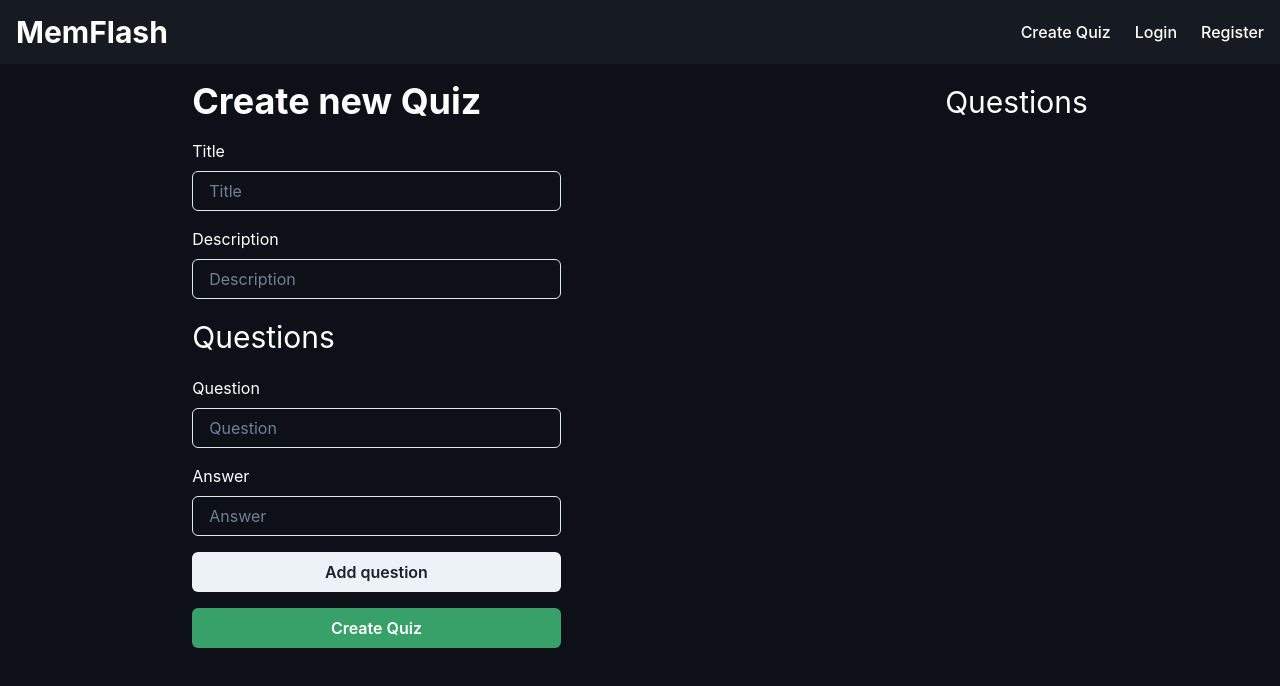
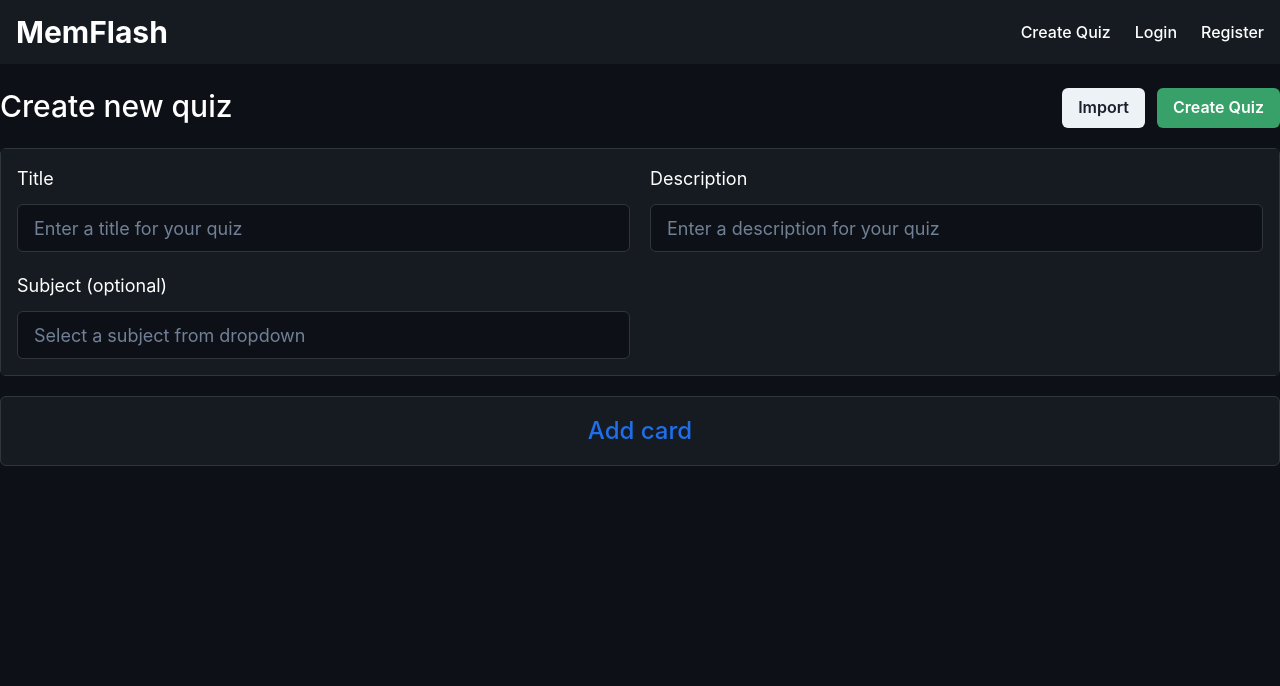
Before and after one commit to dalvelab/memflash, a React (Vite) app: page /quiz/create in a window 1280 px wide. Shown: the top 686 px of the page. Built offline with nearby package versions, Linux system fonts and the light colour scheme.

Commit message:
Improved UI/UX of CreateQuiz page

```diff
--- a/src/App.tsx
+++ b/src/App.tsx
@@ -9,6 +9,9 @@ const theme = extendTheme({
     },
     border: {
       default: "#30363d",
+    },
+    blue: {
+      default: "#1f6feb",
     },
   },
 });
--- a/src/pages/CreateQuiz.tsx
+++ b/src/pages/CreateQuiz.tsx
@@ -5,32 +5,43 @@ import {
   Flex,
   Heading,
   Box,
-  Input,
+  Grid,
   Text,
   Button,
 } from "@chakra-ui/react";
 
 import { Question } from "../entities/quiz/model/models";
+import { Input } from "../shared/components";
 
 export const CreateQuiz = () => {
   const [title, setTitle] = useState("");
   const [description, setDescription] = useState("");
   const [questions, setQuestions] = useState<Question[]>([]);
-  const [question, setQuestion] = useState("");
-  const [answer, setAnswer] = useState("");
 
   const navigate = useNavigate();
 
-  const addQuestion = () => {
+  const addCard = () => {
     setQuestions([
       ...questions,
       {
-        question,
-        answer,
+        question: "",
+        answer: "",
       },
     ]);
-    setQuestion("");
-    setAnswer("");
+  };
+
+  const onInputChange = (
+    type: "question" | "answer",
+    value: string,
+    index: number
+  ) => {
+    const questionsCopy = [...questions];
+    questionsCopy.splice(index, 1, {
+      question: type === "question" ? value : questions[index].question,
+      answer: type === "answer" ? value : questions[index].answer,
+    });
+
+    setQuestions(questionsCopy);
   };
 
   const createQuiz = useCallback(() => {
@@ -46,82 +57,141 @@ export const CreateQuiz = () => {
   }, [title, description, questions]);
 
   return (
-    <chakra.section w="full" display="flex" justifyContent="space-around">
-      <Box mt={4}>
-        <Heading color="white">Create new Quiz</Heading>
-        <Box mt={4}>
-          <chakra.label color="white" htmlFor="title">
+    <chakra.section w="full" display="flex" flexDir="column">
+      <Flex mt={6} justifyContent="space-between">
+        <Heading size="lg" fontWeight="medium" color="white">
+          Create new quiz
+        </Heading>
+        <Flex gap={3}>
+          <Button colorScheme="gray" onClick={createQuiz}>
+            Import
+          </Button>
+          <Button colorScheme="green" onClick={createQuiz}>
+            Create Quiz
+          </Button>
+        </Flex>
+      </Flex>
+      <Box
+        mt={5}
+        border="1px solid"
+        borderColor="border.default"
+        borderRadius="md"
+      >
+        <Grid p={4} gridTemplateColumns="1fr 1fr" bg="black.header" gap={5}>
+          <Box>
+            <chakra.label color="white" htmlFor="title" fontSize="lg">
               Title
             </chakra.label>
             <Input
-            mt={2}
-            placeholder="Title"
+              size="lg"
+              mt={3}
+              placeholder="Enter a title for your quiz"
               color="white"
               name="title"
+              autoComplete="off"
               value={title}
               onChange={(e) => setTitle(e.target.value)}
             />
           </Box>
-        <Box mt={4}>
-          <chakra.label color="white" htmlFor="description">
+          <Box>
+            <chakra.label color="white" htmlFor="description" fontSize="lg">
               Description
             </chakra.label>
             <Input
-            mt={2}
-            placeholder="Description"
+              size="lg"
+              mt={3}
+              placeholder="Enter a description for your quiz"
               color="white"
               name="description"
+              autoComplete="off"
               value={description}
               onChange={(e) => setDescription(e.target.value)}
             />
           </Box>
-        <Box mt={4}>
-          <Text fontSize="3xl" color="white">
-            Questions
+          <Box>
+            <chakra.label color="white" htmlFor="subject" fontSize="lg">
+              Subject (optional)
+            </chakra.label>
+            <Input
+              size="lg"
+              mt={3}
+              placeholder="Select a subject from dropdown"
+              color="white"
+              autoComplete="off"
+              name="subject"
+            />
+          </Box>
+        </Grid>
+      </Box>
+      {questions.map((question, index) => (
+        <Box
+          mt={5}
+          p={4}
+          bg="black.header"
+          key={index}
+          border="1px solid"
+          borderColor="border.default"
+          borderRadius="md"
+        >
+          <Text fontSize="lg" color="gray.400">
+            #{index + 1}
           </Text>
-          <Box mt={4}>
-            <chakra.label color="white" htmlFor="description">
+          <Grid mt={3} gridTemplateColumns="1fr 1fr" gap={5}>
+            <Box>
+              <chakra.label
+                color="gray.200"
+                htmlFor="description"
+                fontSize="lg"
+              >
                 Question
               </chakra.label>
               <Input
+                size="lg"
                 mt={2}
                 placeholder="Question"
                 color="white"
                 name="question"
-              value={question}
-              onChange={(e) => setQuestion(e.target.value)}
+                autoComplete="off"
+                value={question.question}
+                onChange={(e) =>
+                  onInputChange("question", e.target.value, index)
+                }
               />
             </Box>
-          <Box mt={4}>
-            <chakra.label color="white" htmlFor="answer">
+            <Box>
+              <chakra.label color="white" htmlFor="answer" fontSize="lg">
                 Answer
               </chakra.label>
               <Input
+                size="lg"
                 mt={2}
                 placeholder="Answer"
                 color="white"
                 name="answer"
-              value={answer}
-              onChange={(e) => setAnswer(e.target.value)}
+                autoComplete="off"
+                value={question.answer}
+                onChange={(e) => onInputChange("answer", e.target.value, index)}
               />
             </Box>
-          <Button mt={4} w="full" onClick={addQuestion}>
-            Add question
-          </Button>
-          <Button mt={4} w="full" colorScheme="green" onClick={createQuiz}>
-            Create Quiz
-          </Button>
+          </Grid>
         </Box>
-      </Box>
-      <Flex mt={4} flexDir="column">
-        <Text fontSize="3xl" color="white">
-          Questions
+      ))}
+      <Flex
+        p={4}
+        mt={5}
+        alignItems="center"
+        justifyContent="center"
+        bg="black.header"
+        cursor="pointer"
+        color="blue.default"
+        onClick={addCard}
+        border="1px solid"
+        borderColor="border.default"
+        borderRadius="md"
+      >
+        <Text fontSize="2xl" fontWeight="medium">
+          Add card
         </Text>
-        {questions.map((question, index) => (
-          <Text mt={2} color="white" key={question.question}>
-            {index + 1}. {question.question}: {question.answer}
-          </Text>
-        ))}
       </Flex>
     </chakra.section>
   );
--- a/src/shared/components/Question.tsx
+++ b/src/shared/components/Question.tsx
@@ -27,7 +27,7 @@ export const Question: React.FC<IProps> = ({
       <Text color="gray.400" fontSize="lg">
         Enter the translation for next word
       </Text>
-      <Text color="#1f6feb" fontWeight={500} fontSize="2xl">
+      <Text color="blue.default" fontWeight={500} fontSize="2xl">
         {question}
       </Text>
       <Input
```
Also changed, not shown: src/shared/components/InputGroup.tsx (added, +17 -0 lines). Lines whose indentation alone changed are shown as unchanged.
